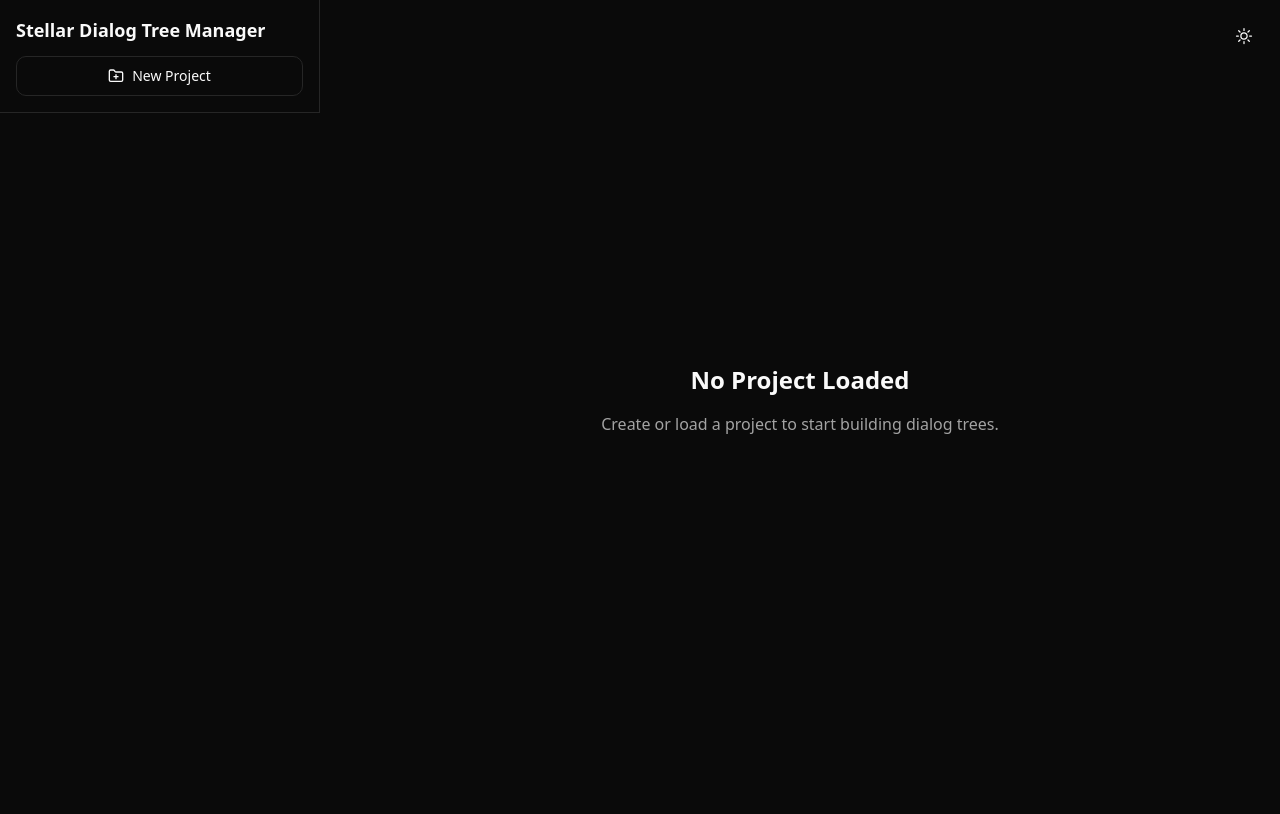
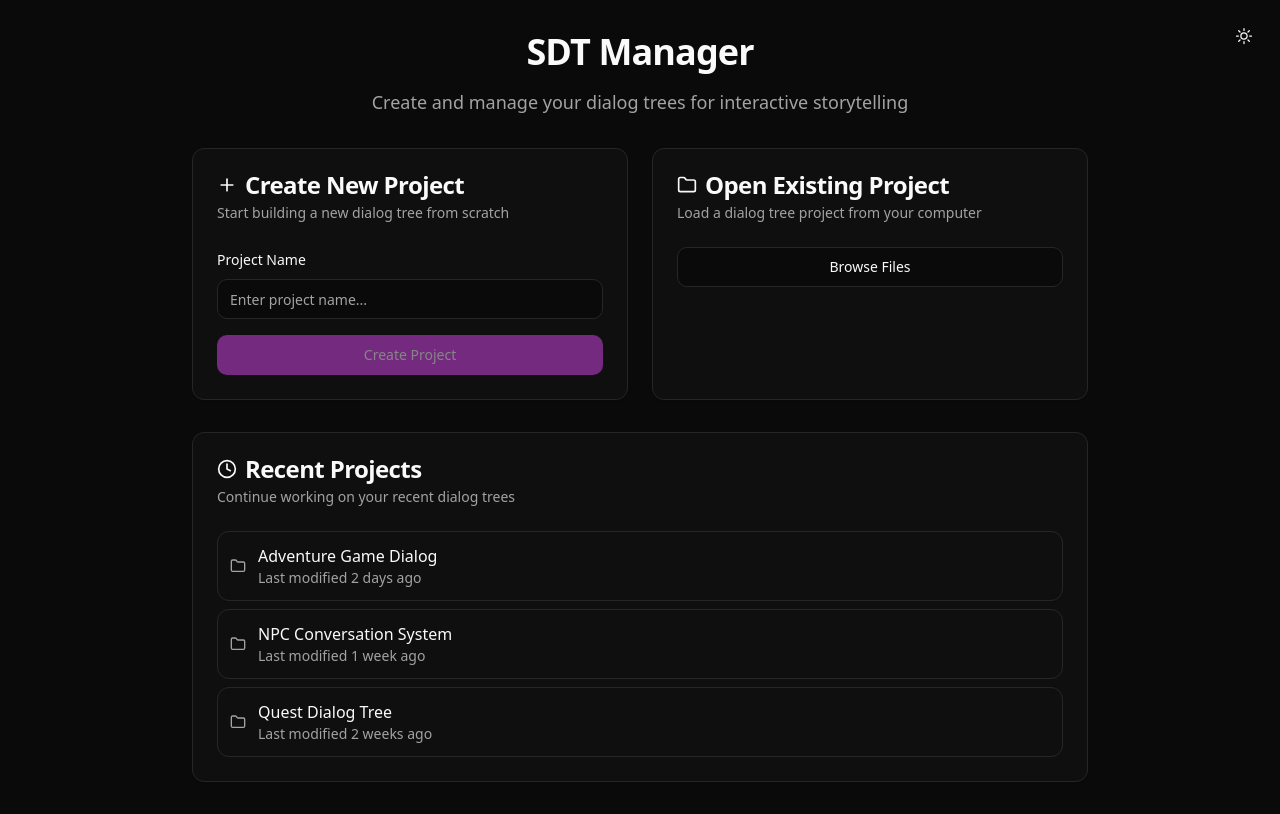
Before and after one commit to EStellara/SDT-Manager, a React (Vite) app: page / in a window 1280 px wide. Built offline with nearby package versions, Linux system fonts and the light colour scheme.

Commit message:
Added home page

```diff
--- a/package.json
+++ b/package.json
@@ -19,6 +19,7 @@
     "@radix-ui/react-separator": "^1.1.7",
     "@radix-ui/react-slot": "^1.2.3",
     "@types/jszip": "^3.4.1",
+    "@types/react-router-dom": "^5.3.3",
     "@types/uuid": "^10.0.0",
     "@xyflow/react": "^12.6.4",
     "class-variance-authority": "^0.7.1",
@@ -27,6 +28,7 @@
     "lucide-react": "^0.511.0",
     "react": "^19.1.0",
     "react-dom": "^19.1.0",
+    "react-router-dom": "^7.6.1",
     "tailwind-merge": "^3.3.0",
     "uuid": "^11.1.0"
   },
--- a/src/App.tsx
+++ b/src/App.tsx
@@ -1,23 +1,15 @@
-import { DialogProjectProvider } from "@/contexts/DialogProjectContext";
-import { ProjectSidebar } from "@/components/ProjectSidebar";
-import { DialogTreeEditor } from "@/components/DialogTreeEditor";
-import { ThemeToggle } from "@/components/theme-toggle";
+import { BrowserRouter as Router, Routes, Route } from "react-router-dom";
+import { HomePage, DialogProjectPage, NotFoundPage } from "@/pages";
 
 function App() {
 	return (
-		<DialogProjectProvider>
-			<div className="min-h-screen bg-background flex relative">
-				<ThemeToggle />
-
-				{/* Sidebar */}
-				<ProjectSidebar />
-
-				{/* Main Content */}
-				<div className="flex-1 h-screen">
-					<DialogTreeEditor />
-				</div>
-			</div>
-		</DialogProjectProvider>
+		<Router>
+			<Routes>
+				<Route path="/" element={<HomePage />} />
+				<Route path="/project" element={<DialogProjectPage />} />
+				<Route path="*" element={<NotFoundPage />} />
+			</Routes>
+		</Router>
 	);
 }
 
--- a/src/components/ProjectSidebar.tsx
+++ b/src/components/ProjectSidebar.tsx
@@ -1,14 +1,16 @@
 import { useState } from "react";
+import { useNavigate } from "react-router-dom";
 import { Button } from "@/components/ui/button";
 import { Input } from "@/components/ui/input";
 import { Badge } from "@/components/ui/badge";
 import { useDialogProject } from "@/contexts/DialogProjectContext";
 import { CharacterModal } from "@/components/CharacterModal";
 import { ExportImportPanel } from "@/components/ExportImportPanel";
-import { FolderPlus, FilePlus, Folder, FileText, Users, Plus, Edit, Package } from "lucide-react";
+import { FolderPlus, FilePlus, Folder, FileText, Users, Plus, Edit, Package, Home } from "lucide-react";
 import type { Character } from "@/types/dialog";
 
 export function ProjectSidebar() {
+	const navigate = useNavigate();
 	const { state, createProject, createTree, selectTree, dispatch } = useDialogProject();
 	const [newProjectName, setNewProjectName] = useState("");
 	const [newTreeName, setNewTreeName] = useState("");
@@ -67,7 +69,12 @@ export function ProjectSidebar() {
 		<div className="w-80 h-full bg-background border-r border-border flex flex-col">
 			{/* Header */}
 			<div className="p-4 border-b border-border">
-				<h2 className="text-lg font-semibold mb-3">Stellar Dialog Tree Manager</h2>
+				<div className="flex items-center justify-between mb-3">
+					<h2 className="text-lg font-semibold">Stellar Dialog Tree Manager</h2>
+					<Button variant="ghost" size="sm" onClick={() => navigate("/")} title="Go to Home">
+						<Home className="h-4 w-4" />
+					</Button>
+				</div>
 
 				{/* New Project */}
 				{!state.currentProject ? (
--- /dev/null
+++ b/src/pages/DialogProjectPage.tsx
@@ -0,0 +1,22 @@
+import { DialogProjectProvider } from "@/contexts/DialogProjectContext";
+import { ProjectSidebar } from "@/components/ProjectSidebar";
+import { DialogTreeEditor } from "@/components/DialogTreeEditor";
+import { ThemeToggle } from "@/components/theme-toggle";
+
+export function DialogProjectPage() {
+	return (
+		<DialogProjectProvider>
+			<div className="min-h-screen bg-background flex relative">
+				<ThemeToggle />
+
+				{/* Sidebar */}
+				<ProjectSidebar />
+
+				{/* Main Content */}
+				<div className="flex-1 h-screen">
+					<DialogTreeEditor />
+				</div>
+			</div>
+		</DialogProjectProvider>
+	);
+}
--- /dev/null
+++ b/src/pages/HomePage.tsx
@@ -0,0 +1,129 @@
+import { useState } from "react";
+import { useNavigate } from "react-router-dom";
+import { Button } from "@/components/ui/button";
+import { Card, CardContent, CardDescription, CardHeader, CardTitle } from "@/components/ui/card";
+import { Input } from "@/components/ui/input";
+import { Label } from "@/components/ui/label";
+import { ThemeToggle } from "@/components/theme-toggle";
+import { Plus, Folder, Clock } from "lucide-react";
+
+export function HomePage() {
+	const navigate = useNavigate();
+	const [projectName, setProjectName] = useState("");
+
+	const handleCreateProject = () => {
+		if (projectName.trim()) {
+			// Navigate to the dialog project page
+			navigate("/project");
+		}
+	};
+
+	const handleOpenProject = () => {
+		// TODO: Implement file picker for opening existing projects
+		navigate("/project");
+	};
+
+	// TODO: Replace with actual recent projects from local storage or a data store
+	const recentProjects = [
+		{ name: "Adventure Game Dialog", lastModified: "2 days ago" },
+		{ name: "NPC Conversation System", lastModified: "1 week ago" },
+		{ name: "Quest Dialog Tree", lastModified: "2 weeks ago" },
+	];
+
+	return (
+		<div className="min-h-screen bg-background">
+			<ThemeToggle />
+
+			<div className="container mx-auto px-4 py-8">
+				<div className="max-w-4xl mx-auto space-y-8">
+					{/* Header */}
+					<div className="text-center space-y-4">
+						<h1 className="text-4xl font-bold tracking-tight">SDT Manager</h1>
+						<p className="text-lg text-muted-foreground">
+							Create and manage your dialog trees for interactive storytelling
+						</p>
+					</div>
+
+					{/* Action Cards */}
+					<div className="grid md:grid-cols-2 gap-6">
+						{/* Create New Project */}
+						<Card>
+							<CardHeader>
+								<CardTitle className="flex items-center gap-2">
+									<Plus className="h-5 w-5" />
+									Create New Project
+								</CardTitle>
+								<CardDescription>Start building a new dialog tree from scratch</CardDescription>
+							</CardHeader>
+							<CardContent className="space-y-4">
+								<div className="space-y-2">
+									<Label htmlFor="project-name">Project Name</Label>
+									<Input
+										id="project-name"
+										placeholder="Enter project name..."
+										value={projectName}
+										onChange={(e) => setProjectName(e.target.value)}
+										onKeyDown={(e) => e.key === "Enter" && handleCreateProject()}
+									/>
+								</div>
+								<Button onClick={handleCreateProject} className="w-full" disabled={!projectName.trim()}>
+									Create Project
+								</Button>
+							</CardContent>
+						</Card>
+
+						{/* Open Existing Project */}
+						<Card>
+							<CardHeader>
+								<CardTitle className="flex items-center gap-2">
+									<Folder className="h-5 w-5" />
+									Open Existing Project
+								</CardTitle>
+								<CardDescription>Load a dialog tree project from your computer</CardDescription>
+							</CardHeader>
+							<CardContent>
+								<Button onClick={handleOpenProject} className="w-full" variant="outline">
+									Browse Files
+								</Button>
+							</CardContent>
+						</Card>
+					</div>
+
+					{/* Recent Projects */}
+					{recentProjects.length > 0 && (
+						<Card>
+							<CardHeader>
+								<CardTitle className="flex items-center gap-2">
+									<Clock className="h-5 w-5" />
+									Recent Projects
+								</CardTitle>
+								<CardDescription>Continue working on your recent dialog trees</CardDescription>
+							</CardHeader>
+							<CardContent>
+								<div className="space-y-2">
+									{recentProjects.map((project, index) => (
+										<div
+											key={index}
+											className="flex items-center justify-between p-3 border rounded-lg hover:bg-muted/50 cursor-pointer transition-colors"
+											onClick={() => navigate("/project")}
+										>
+											<div className="flex items-center gap-3">
+												<Folder className="h-4 w-4 text-muted-foreground" />
+												<div>
+													<div className="font-medium">{project.name}</div>
+													<div className="text-sm text-muted-foreground">
+														Last modified {project.lastModified}
+													</div>
+												</div>
+											</div>
+										</div>
+									))}
+								</div>
+							</CardContent>
+						</Card>
+					)}
+				</div>
+			</div>
+		</div>
+	);
+}
--- /dev/null
+++ b/src/pages/NotFoundPage.tsx
@@ -0,0 +1,37 @@
+import { useNavigate } from "react-router-dom";
+import { Button } from "@/components/ui/button";
+import { Card, CardContent, CardDescription, CardHeader, CardTitle } from "@/components/ui/card";
+import { ThemeToggle } from "@/components/theme-toggle";
+import { Home, ArrowLeft } from "lucide-react";
+
+export function NotFoundPage() {
+	const navigate = useNavigate();
+
+	return (
+		<div className="min-h-screen bg-background">
+			<ThemeToggle />
+
+			<div className="container mx-auto px-4 py-8 flex items-center justify-center min-h-screen">
+				<Card className="max-w-md w-full">
+					<CardHeader className="text-center">
+						<CardTitle className="text-6xl font-bold text-muted-foreground mb-4">404</CardTitle>
+						<CardTitle>Page Not Found</CardTitle>
+						<CardDescription>
+							The page you're looking for doesn't exist or may have been moved.
+						</CardDescription>
+					</CardHeader>
+					<CardContent className="space-y-4">
+						<Button onClick={() => navigate("/")} className="w-full">
+							<Home className="h-4 w-4 mr-2" />
+							Go to Home
+						</Button>
+						<Button onClick={() => navigate(-1)} variant="outline" className="w-full">
+							<ArrowLeft className="h-4 w-4 mr-2" />
+							Go Back
+						</Button>
+					</CardContent>
+				</Card>
+			</div>
+		</div>
+	);
+}
--- /dev/null
+++ b/src/pages/index.ts
@@ -0,0 +1,3 @@
+export { HomePage } from "./HomePage";
+export { DialogProjectPage } from "./DialogProjectPage";
+export { NotFoundPage } from "./NotFoundPage";
```
Also changed, not shown: 1 other file (tests, documents, lock files or other folders).
